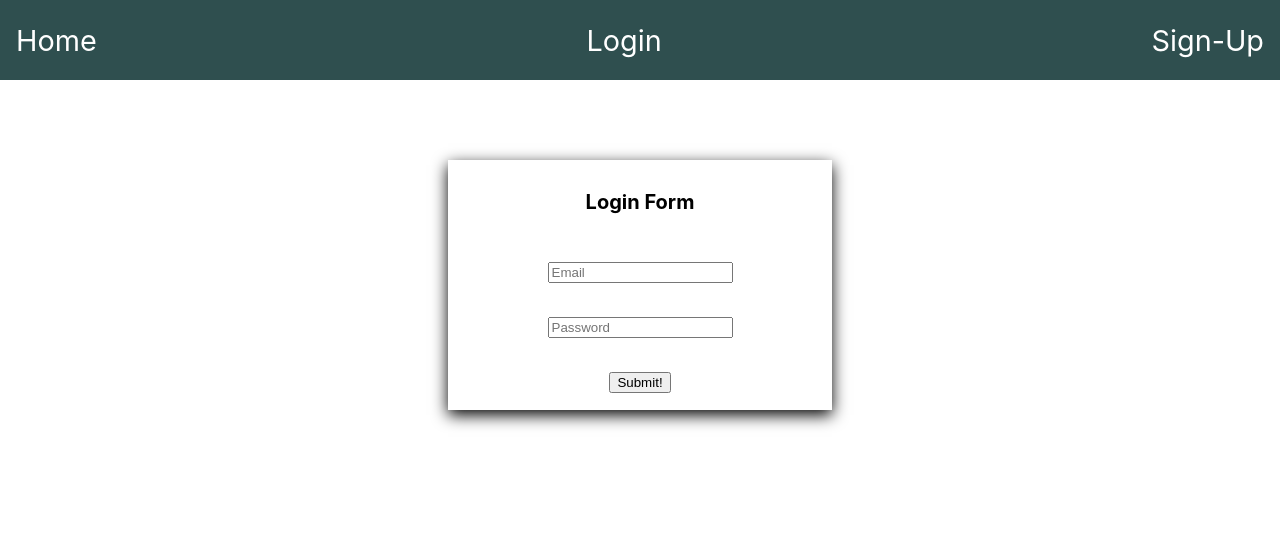
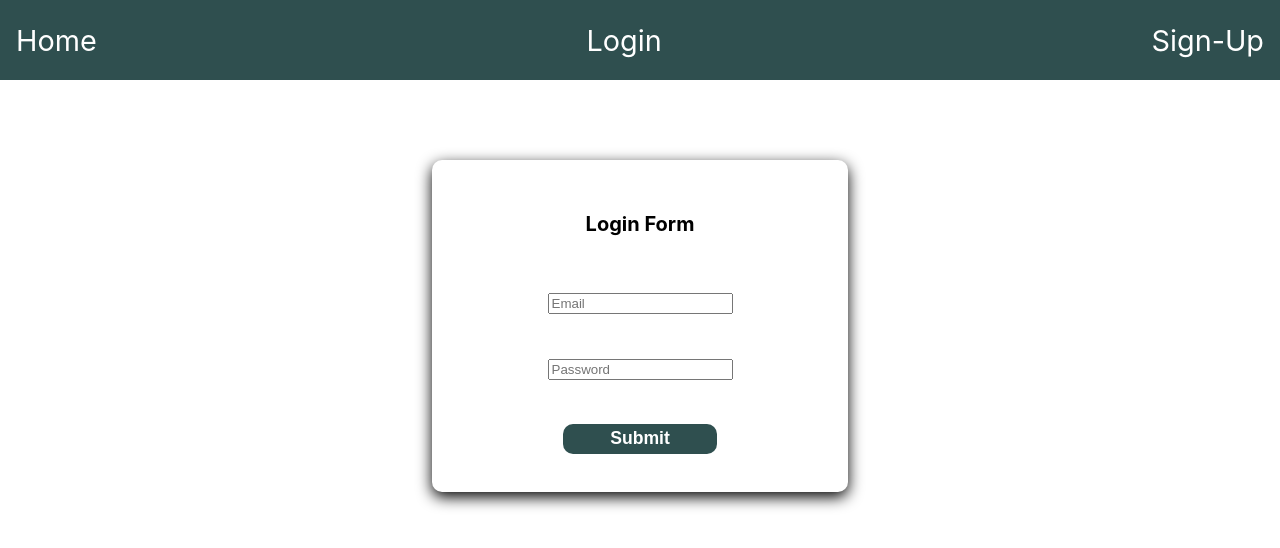
Before and after one commit to RV-camping-Airbnb/Frontend, a React (Create React App) app: page /login in a window 1280 px wide. Shown: the top 548 px of the page. Built offline with nearby package versions, Linux system fonts and the light colour scheme.

Commit message:
Added some basic styling to the form buttons as a placeholder.

```diff
--- a/src/components/Login/LoginForm.js
+++ b/src/components/Login/LoginForm.js
@@ -16,7 +16,7 @@ function LoginForm({ values, errors, touched, isSubmitting }) {
       {touched.password && errors.password && <p className="error">{errors.password}</p>}
       <Field type="password" name="password" placeholder="Password" />
 
-      <button className="formButton" type="submit" disabled={isSubmitting}>Submit!</button>
+      <button className="formButton" type="submit" disabled={isSubmitting}>Submit</button>
     </Form>
     {users.map((user, index) => {
         return (
--- a/src/components/Login/SignUpForm.js
+++ b/src/components/Login/SignUpForm.js
@@ -36,7 +36,7 @@ function SignUpForm({ values, errors, touched, isSubmitting }) {
         <span>Accept Terms</span>
       </label>
 
-      <button className="formButton" type="submit" disabled={isSubmitting}>Submit!</button>
+      <button className="formButton" type="submit" disabled={isSubmitting}>Submit</button>
     </Form>
     {users.map((user, index) => {
         return (
--- a/src/index.css
+++ b/src/index.css
@@ -51,9 +51,11 @@ code {
   justify-content: space-evenly;
   align-items: center;
   border: none;
+  border-radius: 10px;
   box-shadow: 0px 5px 15px;
   width: 30%;
   height: 400px;
+  padding: 1rem;
 }
 
 .loginForm {
@@ -63,7 +65,24 @@ code {
   justify-content: space-around;
   align-items: center;
   border: none;
+  border-radius: 10px;
   box-shadow: 0px 5px 15px;
   width: 30%;
-  height: 250px;
+  height: 300px;
+  padding: 1rem;
 }
+
+.formButton {
+  width: 40%;
+  height: 30px;
+  background-color: darkslategray;
+  color: white;
+  font-size: 1.1rem;
+  font-weight: 600;
+  border: none;
+  border-radius: 10px;
+}
+
+.error {
+  color: red;
+}
```
